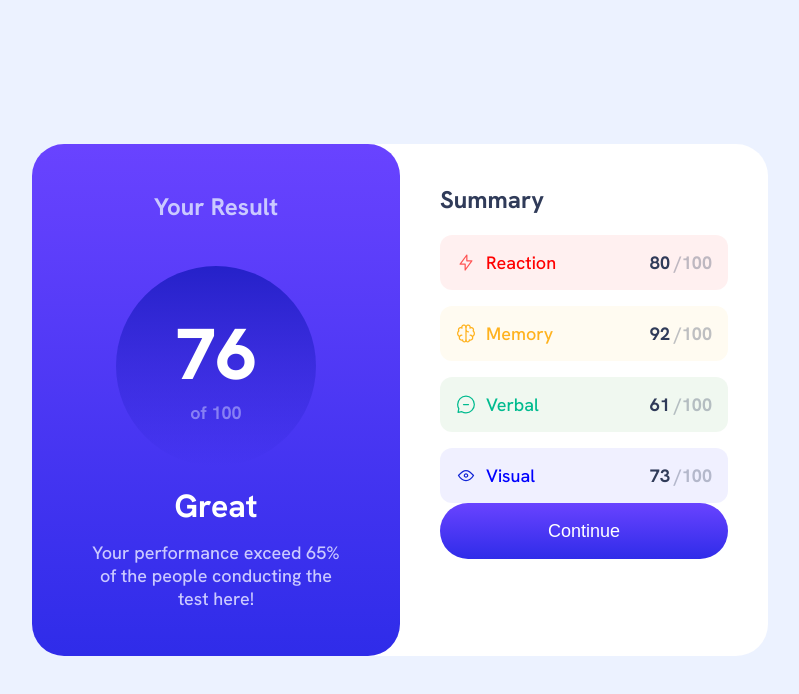
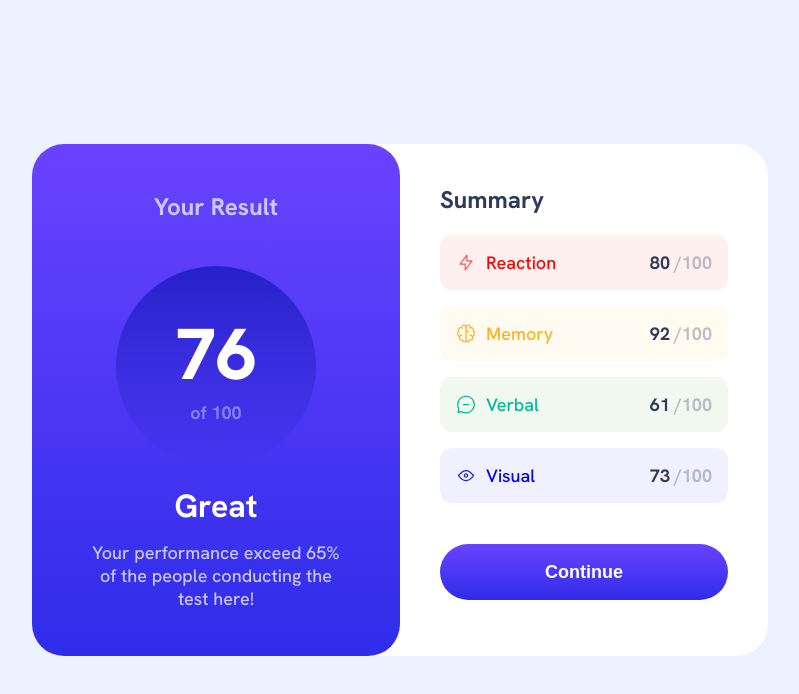
Before and after one commit to LiaCBA/exam-thingy, a plain HTML site: page index.html in a window 1280 px wide. Shown: the whole page, without its empty margins (240-1039 px from the left). Drawn offline with Linux system fonts and the light colour scheme.

Commit message:
Update style.css

```diff
--- a/style.css
+++ b/style.css
@@ -211,13 +211,13 @@ p {
 }
 /* button */
 
-.test {
+.continue {
   margin-top: 41px;
 }
 button {
   border: none;
   outline: none;
-  font-weight: 700px;
+  font-weight: 700;
   font-size: 18px;
   width: 288px;
   height: 56px;
@@ -228,6 +228,5 @@ button {
     rgba(47, 44, 233, 1) 100%
   );
   border-radius: 128px;
-  /* margin-top: 41px; */
   color: white;
 }
```
